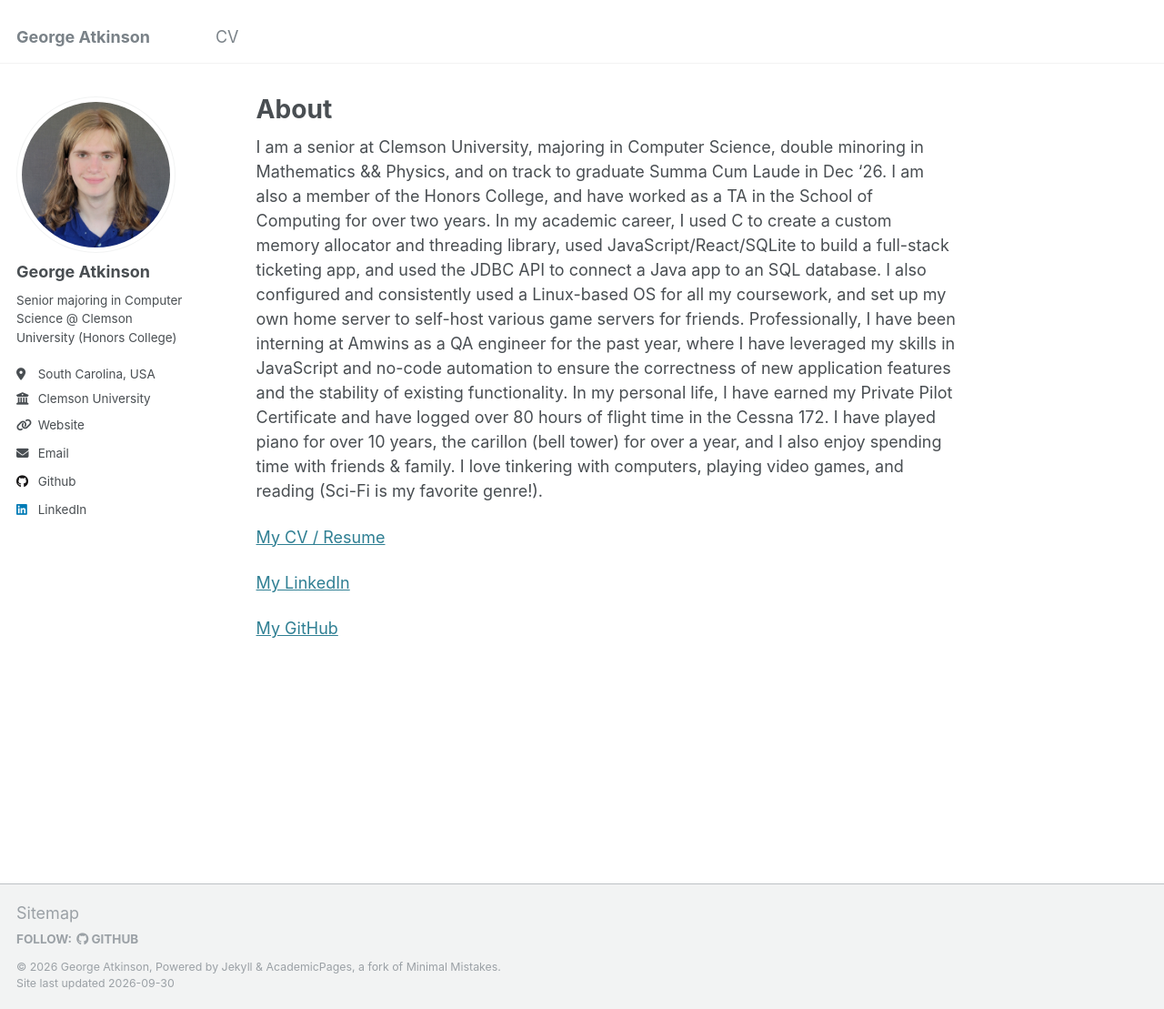
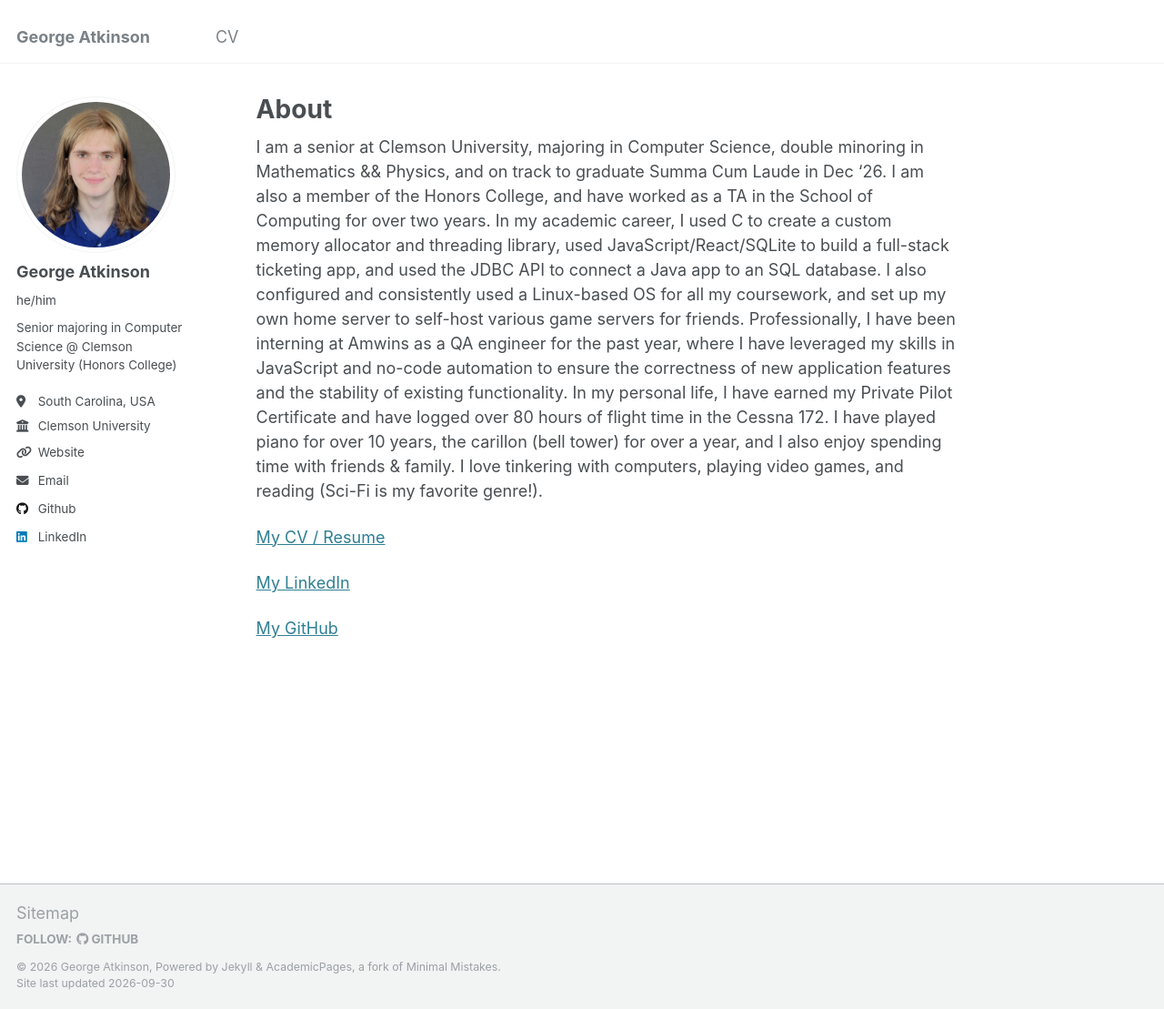
Before and after one commit to GCPins/gcpins.github.io, a Jekyll site: the page built from _pages/about.md, in a window 1280 px wide and 1109 px high. Shown: the whole window at 91% size. Built offline with Jekyll 4.4.1, drawn with Linux system fonts in a browser that asks for light colours.

Commit message:
Update _config.yml

```diff
--- a/_config.yml
+++ b/_config.yml
@@ -23,12 +23,12 @@ author:
   # Biographic information
   avatar           : "profile.png"
   name             : "George Atkinson"
-  pronouns         : # example: "she/her"
+  pronouns         : "he/him" # example: "she/her"
   bio              : "Senior majoring in Computer Science @ Clemson University (Honors College)"
   location         : "South Carolina, USA"
   employer         : "Clemson University"
   uri              : "https://me.gcpins.dev" # URL
-  email            : "george.atkinson04@gmail.com"
+  email            : "hireme@gsatkin.com"
 
   # Academic websites
   arxiv            : # URL - Update with the correct link to your profile
```
